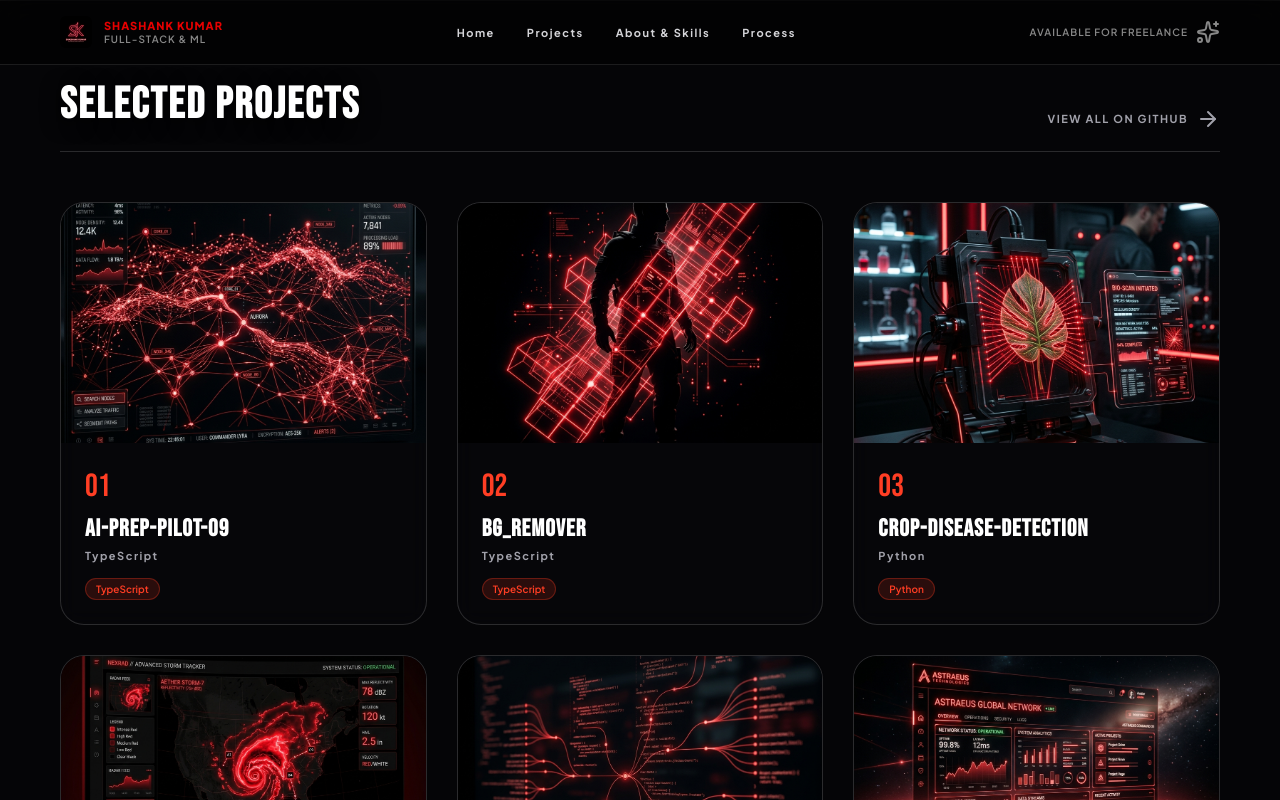
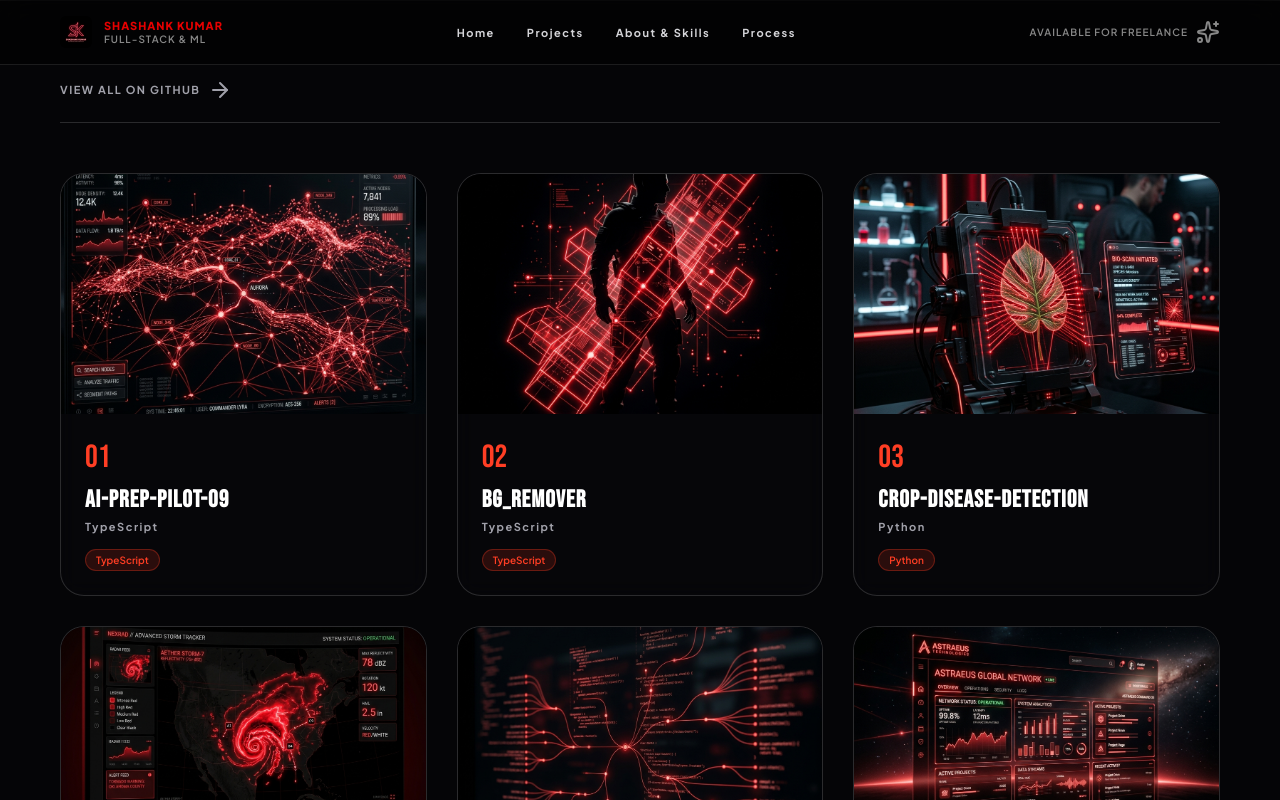
Before and after one commit to Shashankdev341/my_portfolio, a React (Vite) app: page /projects in a window 1280 px wide. Shown: the top 800 px of the page. Built offline with nearby package versions, Linux system fonts and the light colour scheme.

Commit message:
Remove 'SELECTED PROJECTS' title

```diff
--- a/src/components/SelectedProjects.jsx
+++ b/src/components/SelectedProjects.jsx
@@ -25,7 +25,6 @@ export default function SelectedProjects() {
   return (
     <section className="portfolio-section" id="projects">
       <div className="section-header">
-        <h2 className="section-title">SELECTED PROJECTS</h2>
         <a href="https://github.com/Shashankdev341" target="_blank" rel="noreferrer" className="section-link">
           VIEW ALL ON GITHUB <ArrowRight className="w-4 h-4" />
         </a>
```
